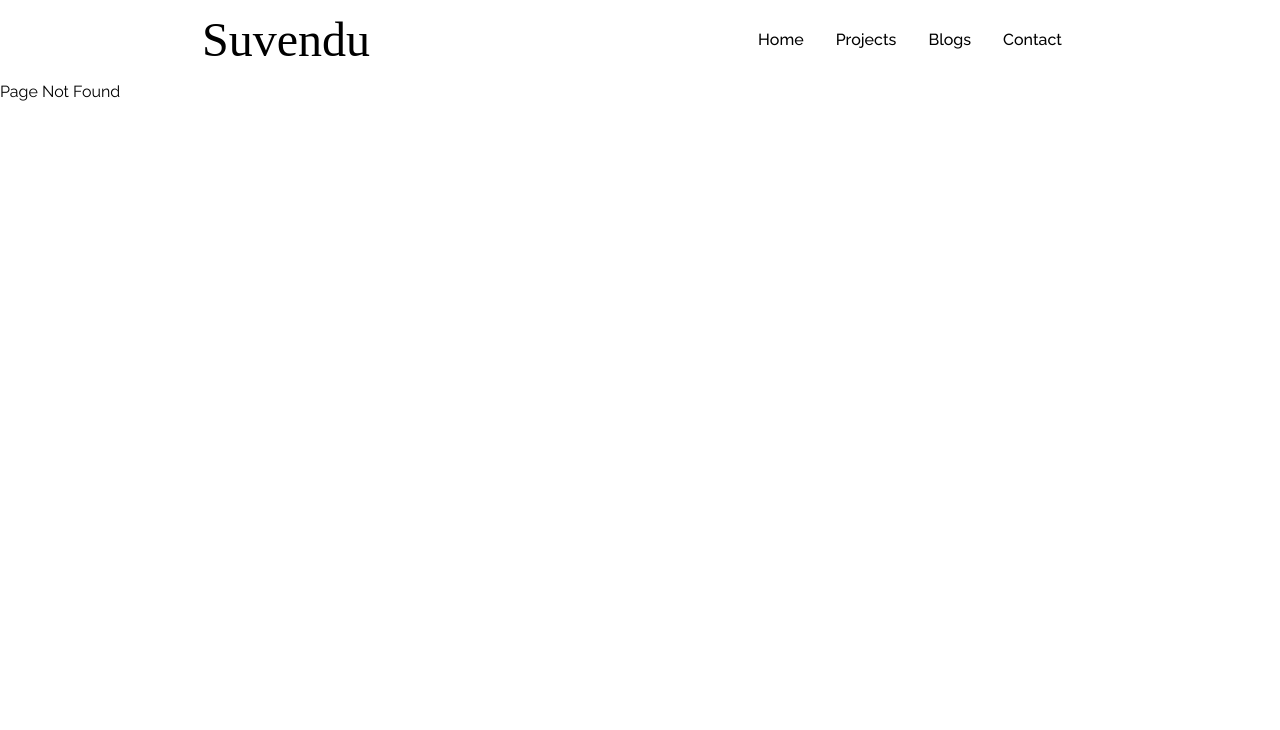
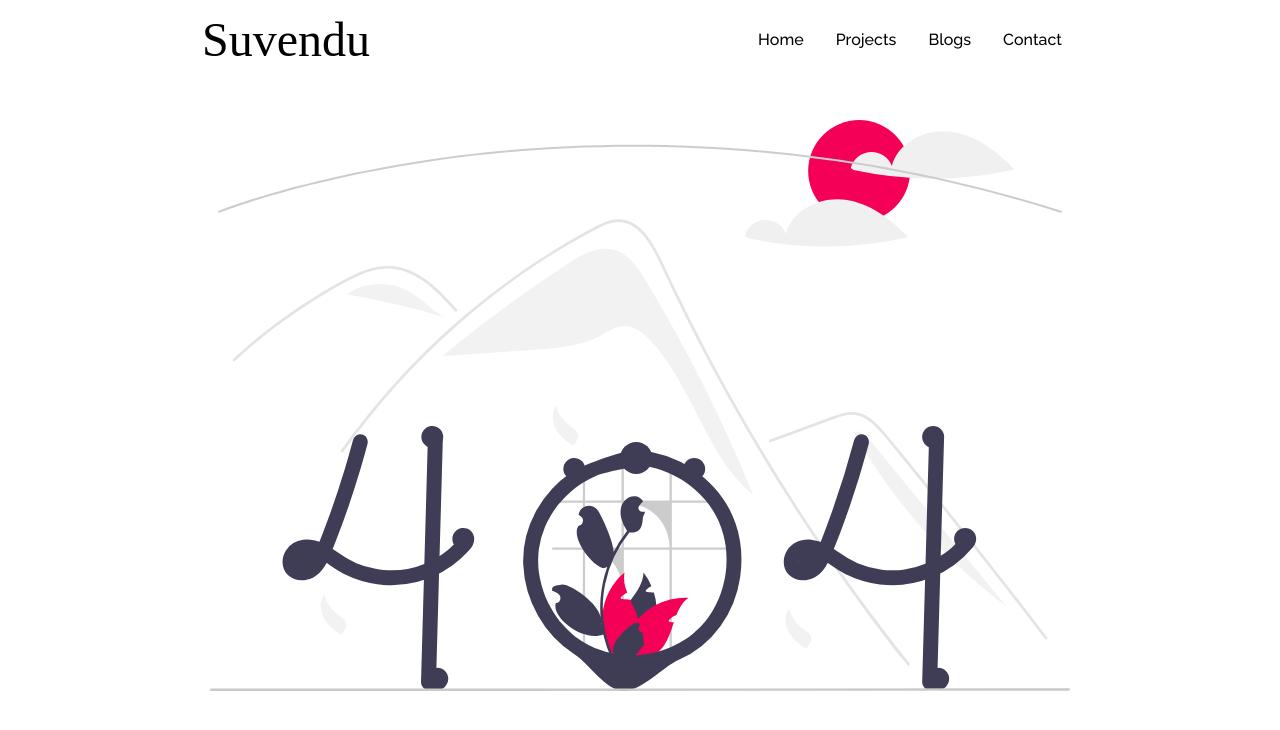
Before and after one commit to Hap-i/portfolio, a React (Create React App) app: page /projects in a window 1280 px wide. Before the commit this address had no page. Shown: the top 730 px of the page. Built offline with nearby package versions, Linux system fonts and the light colour scheme; a web font is replaced by a local one.

Commit message:
404 configured

```diff
--- a/src/components/PageNotFound.js
+++ b/src/components/PageNotFound.js
@@ -5,7 +5,9 @@ function PageNotFound() {
   return (
     <div>
       <Navbar></Navbar>
-      <div>Page Not Found</div>
+      <div className="flex justify-center mt-10">
+        <img src="assets/404Image.svg" alt="404 Page Not Found" />
+      </div>
     </div>
   );
 }
```
Also changed, not shown: public/assets/404Image.svg (added), public/assets/contactUs.svg (added).
